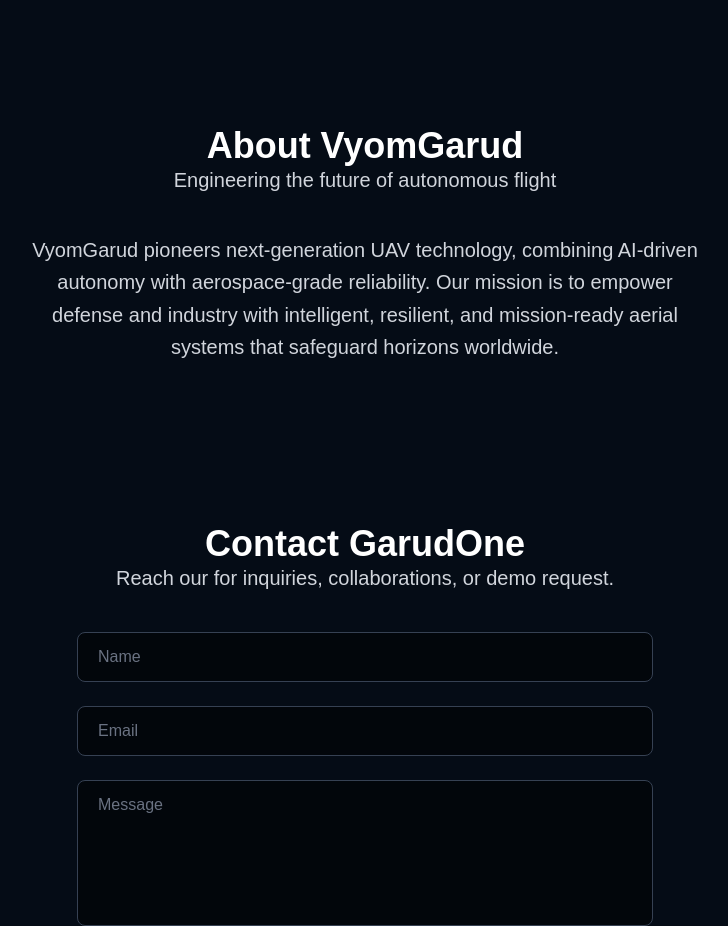
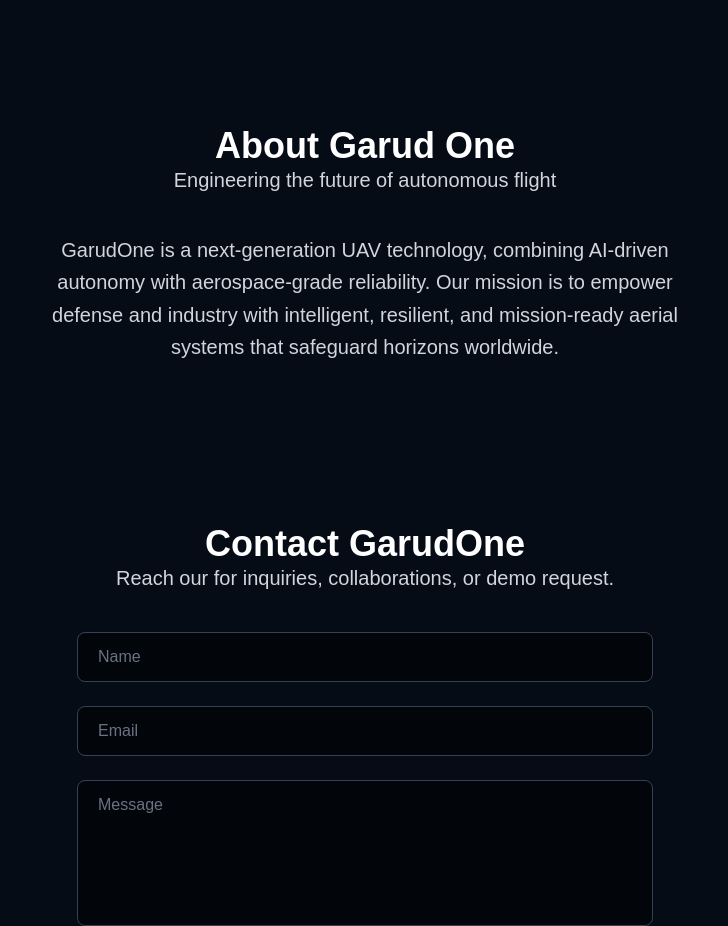
Before and after one commit to shubham-kumar012/vyom-garud, a React (Vite) app: page / in a window 1280 px wide. Shown: the part 2520-3446 px from the top of the page, without its empty margins (275-1003 px from the left). Built offline with nearby package versions, Linux system fonts and the light colour scheme.

Commit message:
project name changed

```diff
--- a/src/components/sections/About.jsx
+++ b/src/components/sections/About.jsx
@@ -6,13 +6,13 @@
         <section id="About" className="py-20 bg-charcoal text-center px-6">
             <SectionWrapper>
                 <SectionInfo
-                    title={'About VyomGarud'}
+                    title={'About Garud One'}
                     description={'Engineering the future of autonomous flight'}
                 />
 
                 <div className="max-w-2xl mx-auto text-center">
                     <p className="text-lg md:text-xl leading-relaxed text-gray-300">
-                        VyomGarud pioneers next-generation UAV technology, combining AI-driven autonomy with aerospace-grade reliability. Our mission is to empower defense and industry with intelligent, resilient, and mission-ready aerial systems that safeguard horizons worldwide.
+                        GarudOne is a next-generation UAV technology, combining AI-driven autonomy with aerospace-grade reliability. Our mission is to empower defense and industry with intelligent, resilient, and mission-ready aerial systems that safeguard horizons worldwide.
                     </p>
                 </div>
             </SectionWrapper>
```
